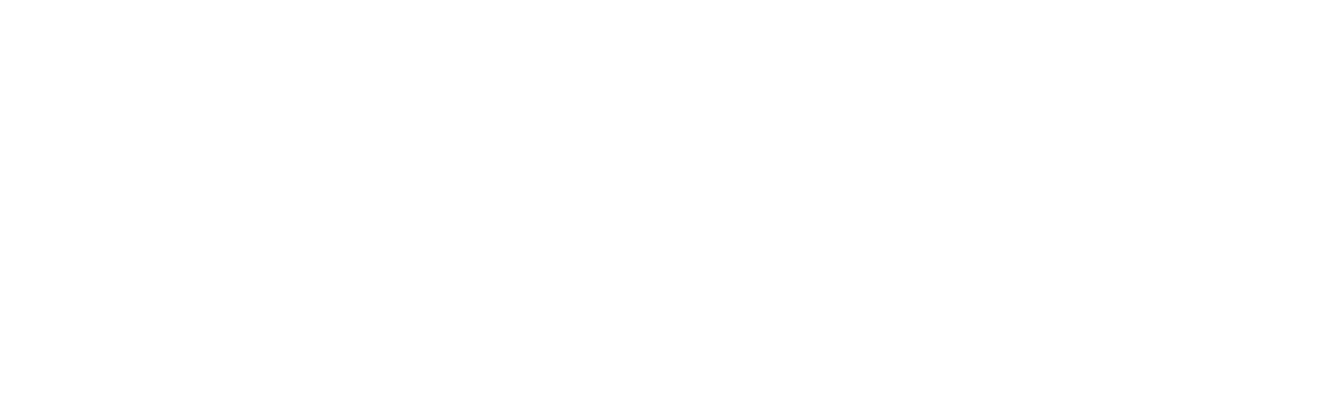
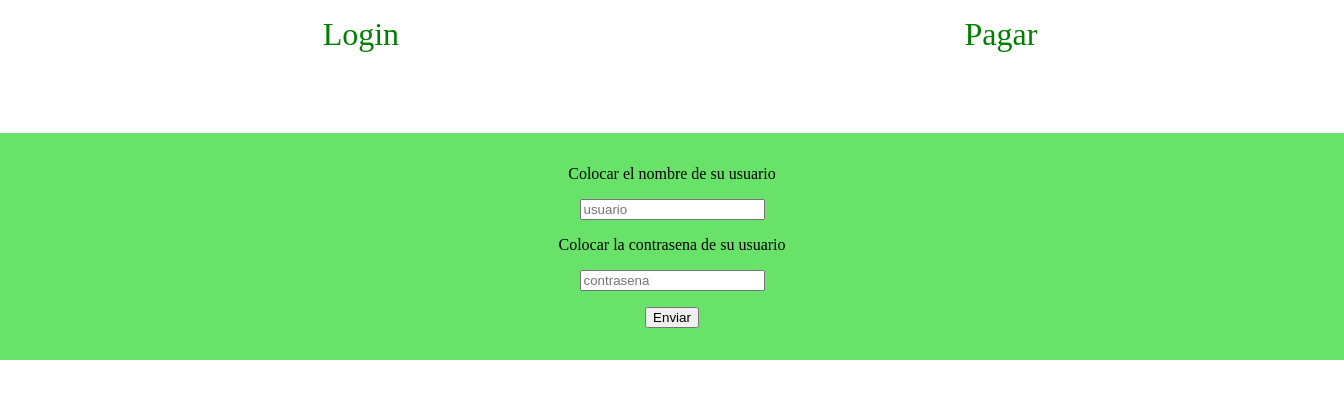
Before and after one commit to Nightshadow7/Hackaton-Reto, a React (Create React App) app in the folder frontend/: page / in a window 1280 px wide. Before the commit this address had no page. Shown: the top 398 px of the page, 1344 px wide, since content can reach past the window. Built offline with nearby package versions, Linux system fonts and the light colour scheme; the HTML template or start-up script is replaced by a standard one.

Commit message:
feat: :bug: RUTAS SOBRE RUTAS
se ha comentado las rutas del header que causan conflicto

```diff
--- a/frontend/src/App.js
+++ b/frontend/src/App.js
@@ -10,7 +10,7 @@
   return (
     <BrowserRouter>
       <Routes>
-        {/* <Route path="/" element={<Home />} /> */}
+        <Route path="/" element={<Home />} />
         <Route path="/UserCuenta" element={<UserN_Cuenta />} />
         <Route path="/Ingreso" element={<Ingreso />} />
       </Routes>
```
Also changed, not shown: frontend/src/components/sub-componets/Header.jsx (+4 -4 lines).
